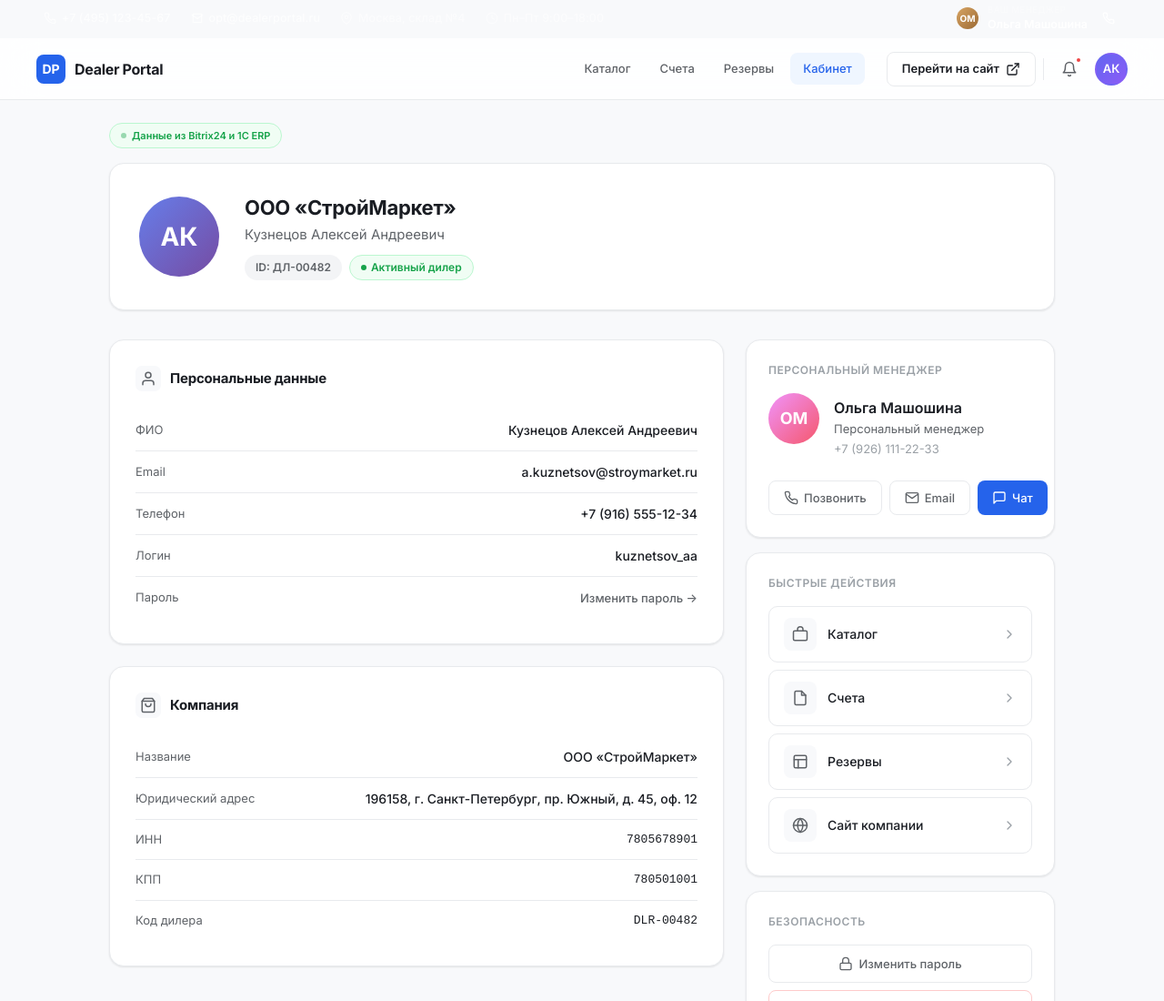
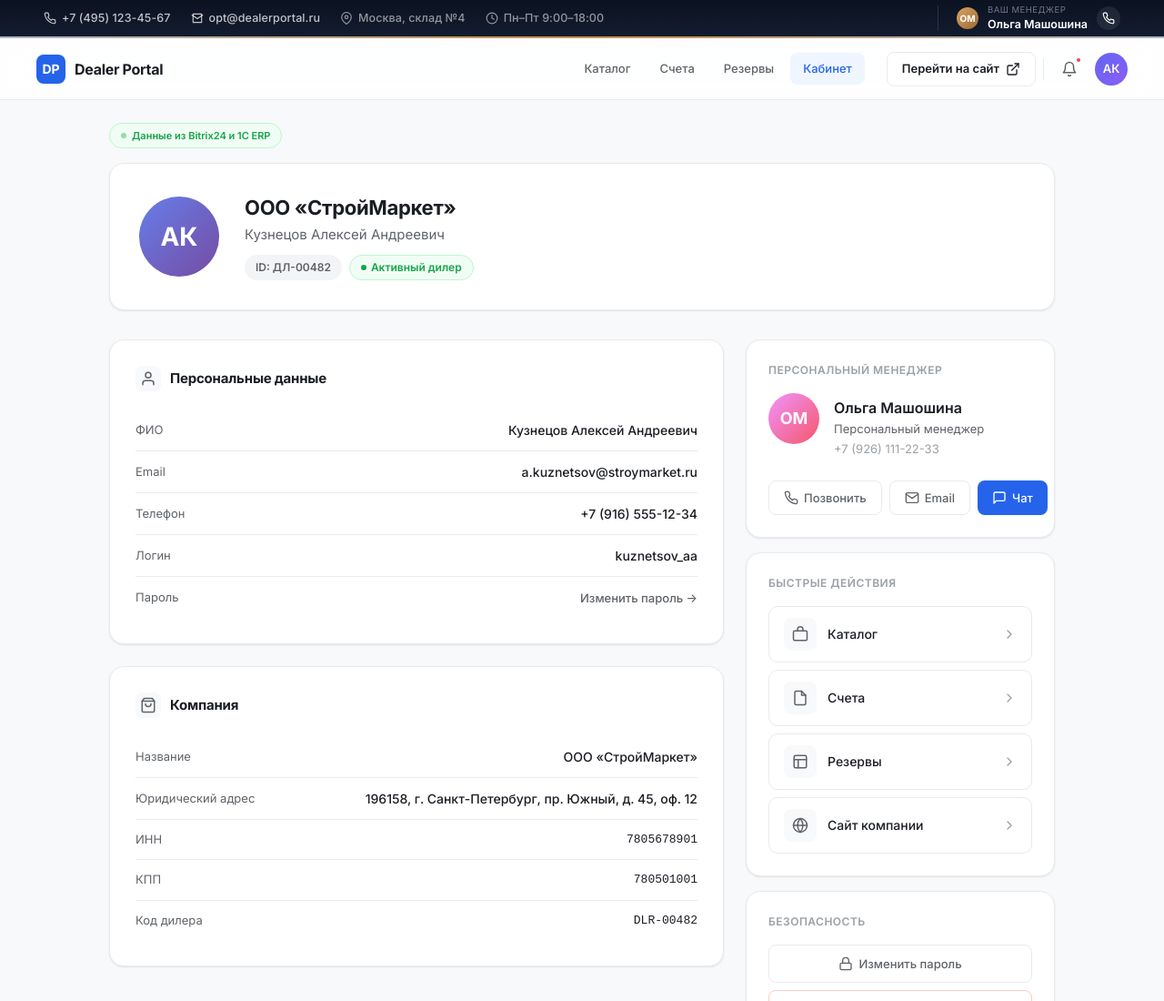
Before and after one commit to smartmoneymoscow-cell/B2B_dealer, a plain HTML site: page account.html in a window 1280 px wide. Shown: the top 1100 px of the page at 91% size. Drawn offline with Linux system fonts and the light colour scheme.

Commit message:
Fix: add missing --ink, --ink-2, --copper CSS vars to account.html

```diff
--- a/account.html
+++ b/account.html
@@ -33,6 +33,9 @@
     --radius-pill: 100px;
     --shadow: 0 1px 3px rgba(0,0,0,0.04), 0 1px 2px rgba(0,0,0,0.06);
     --shadow-md: 0 4px 12px rgba(0,0,0,0.06), 0 1px 3px rgba(0,0,0,0.08);
+    --ink: #0b1220;
+    --ink-2: #131c30;
+    --copper: #c9924f;
   }
 
   body {
```
